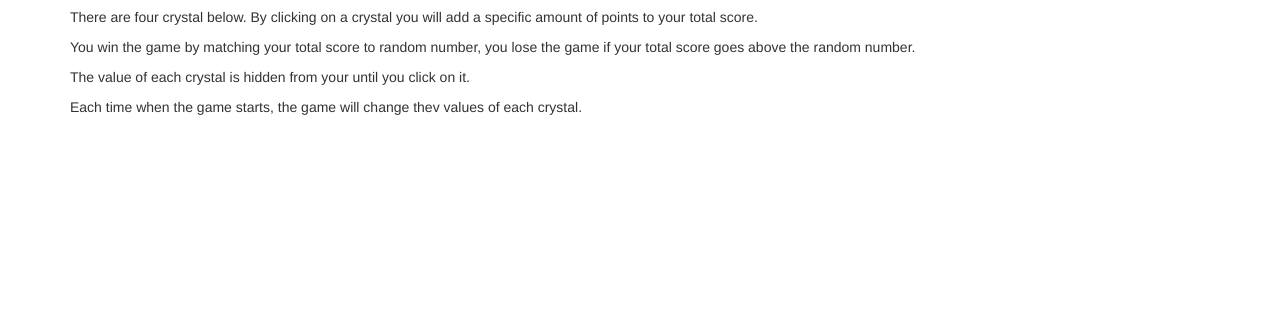
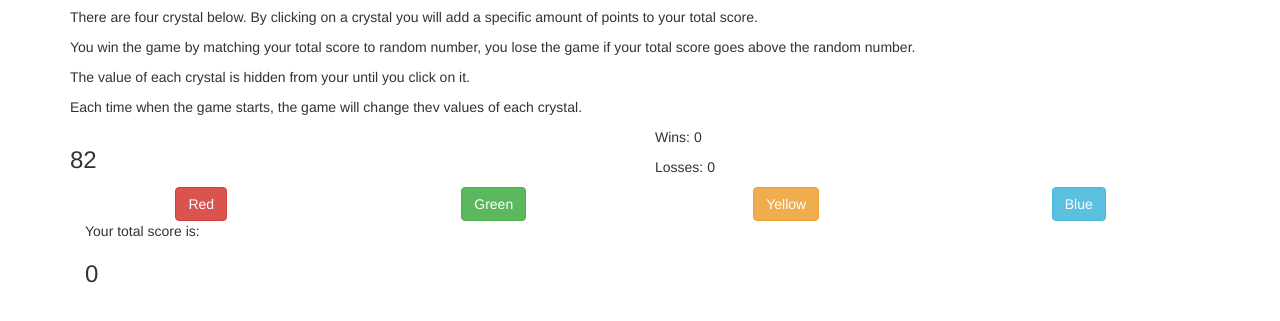
Before and after one commit to alljones/Crystals-Collector, a plain HTML site: page index.html in a window 1280 px wide. Shown: the part 93-414 px from the top of the page. Drawn offline with nearby package versions, Linux system fonts and the light colour scheme.

Commit message:
Added Temporary Btns to index.html/Adding Variable to js

```diff
--- /dev/null
+++ b/assets/js/game.js
@@ -0,0 +1,26 @@
+
+//LOGIC MAP
+
+/* Set VARIABLES
+    1. Variable for cpuGoal: Randomly generated
+    - 2. Variable for userScore set to 0 to start
+    3. Variable for each crystal/button: Red, Yellow, Green, Blue
+    - 4. Varable for  Wins set to 0 to start;
+    - 5. Variable for Losses set to 0 to start;
+    - 6. Variable for display areas (goal, wins, losses, totalscore)
+*/
+
+
+/***  GLOBAL VARIABLES ***/
+
+var cpuGoal = Math.floor(Math.random() * 120) + 19;
+var cpuStore = $("#cpu").html(cpuGoal);
+
+var userScore = 0;
+var totalStore = $("#total").html(userScore);
+
+var wins = 0;
+var winsStore = $("#wins").html(wins);
+
+var losses = 0;
+var lossesStore = $("#losses").html(losses);
--- a/index.html
+++ b/index.html
@@ -3,18 +3,18 @@
     <meta charset="UTF-8">
     <meta name="viewport" content="width=device-width, initial-scale=1.0">
     <meta http-equiv="X-UA-Compatible" content="ie=edge">
-    <title>Document</title>
+    <title>Crystal Collector</title>
     <!-- Bootstrap -->
     <link href="assets/css/bootstrap.min.css" rel="stylesheet">
 </head>
 <body>
 <div class="container">
-    <div class="row">
+    <div class="row"> <!-- Title Heading -->
         <div class="col-md-12">
             <h1>Crystal Collector</h1>
         </div>
     </div>
-    <div class="row">
+    <div class="row"> <!-- Intro Para -->
         <div class="col-md-12">
             <p>You will given a random number at the start of the game.</p>
             <p>There are four crystal below. By clicking on a crystal you will add a specific amount of points to your total score.</p>
@@ -23,7 +23,35 @@
             <p>Each time when the game starts, the game will change thev values of each crystal.</p>
         </div>
     </div>
-    <div class="row"></div>
+    <div class="row"> <!-- Random Generated Number/Wins & Losses -->
+            <div class="col-md-6">
+                <h3 id="cpu">##</h3>
+            </div>
+            <div class="col-md-6">
+               <p>Wins: <span id="wins">0</span></p>
+               <p>Losses: <span id="losses">0</span></p>
+            </div>
+    </div>
+    <div class="row"> <!-- Buttons -->
+        <div class="col-md-3 text-center">
+            <button type="button" class="btn btn-danger">Red</button>
+        </div>
+        <div class="col-md-3  text-center">
+            <button type="button" class="btn btn-success">Green</button>
+        </div>
+        <div class="col-md-3  text-center">
+            <button type="button" class="btn btn-warning">Yellow</button>
+        </div>
+        <div class="col-md-3  text-center">
+            <button type="button" class="btn btn-info">Blue</button>
+        </div>
+    </div>
+    <div class> <!-- Total Score -->
+        <div class="col-md-12">
+            <p>Your total score is:</p>
+            <h3 id="total">##</h3>
+        </div>
+    </div>
 </div>
 
 
@@ -31,5 +59,6 @@
 <script src="https://ajax.googleapis.com/ajax/libs/jquery/1.12.4/jquery.min.js"></script>
 <!-- Include all compiled plugins (below), or include individual files as needed -->
 <script src="assets/js/bootstrap.min.js"></script>
+<script src="assets/js/game.js"></script>
 </body>
 </html>
```
Also changed, not shown: 1 other file.
